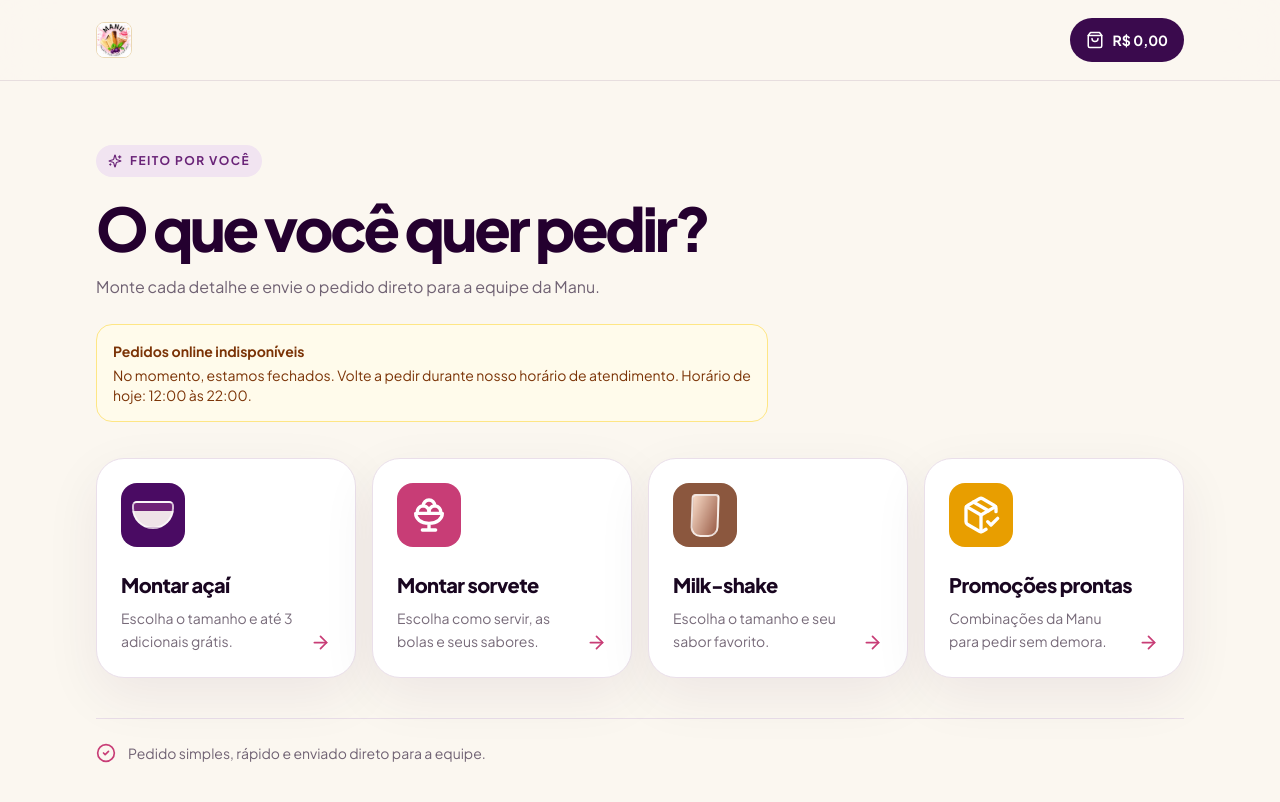
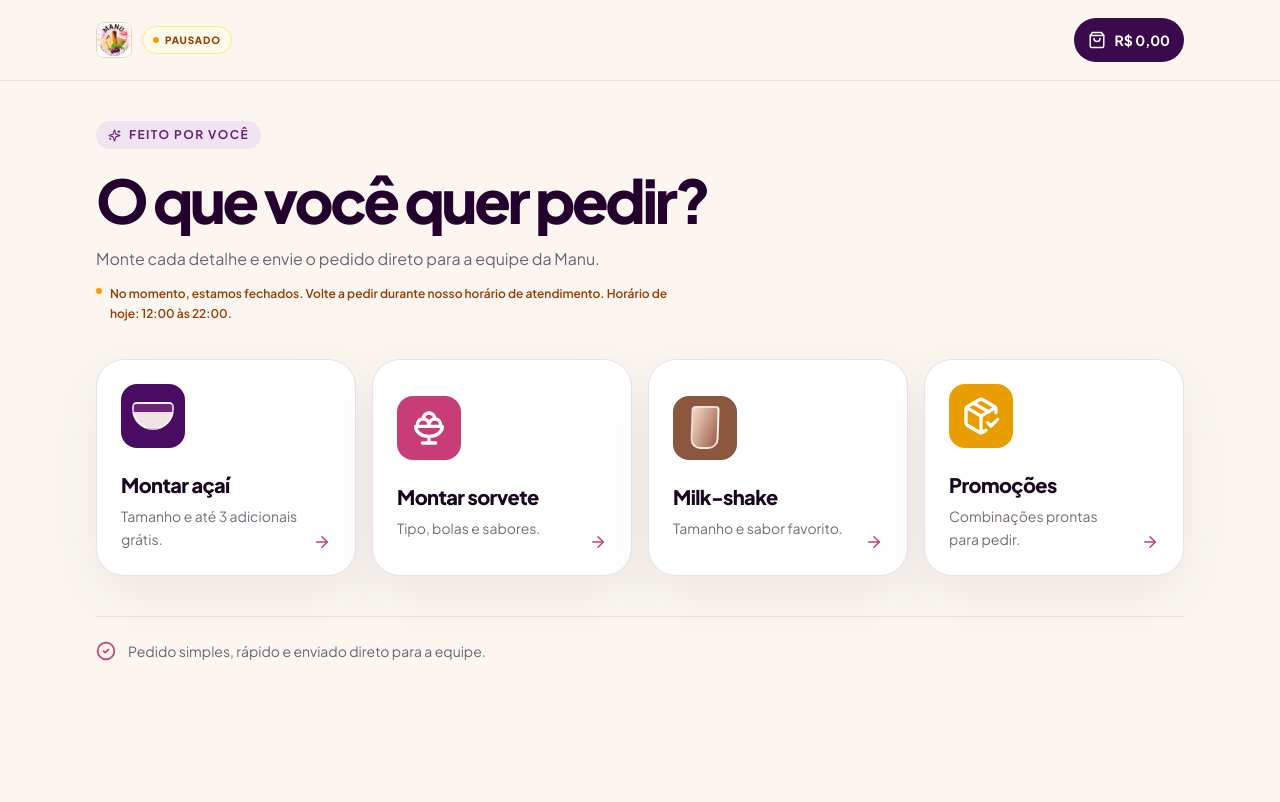
Before and after one commit to vitormtns/sorveteriadamanu, a Next.js app: page /delivery in a window 1280 px wide. Shown: the top 802 px of the page. Built offline with nearby package versions, Linux system fonts and the light colour scheme.

Commit message:
simplifica avisos e opções do delivery

```diff
--- a/src/components/delivery/delivery-builder.tsx
+++ b/src/components/delivery/delivery-builder.tsx
@@ -103,7 +103,7 @@ export function DeliveryBuilder() {
   if (orderId) return <Success id={orderId} restart={() => { setOrderId(""); setCart([]); setCustomer(emptyCustomer); reset(); }} />;
 
   return <main className="delivery-page min-h-screen bg-[#fbf7f0] text-[#190620]">
-    <header className="sticky top-0 z-40 border-b border-[#3a0a4d]/10 bg-[#fbf7f0]/90 backdrop-blur-xl"><div className="mx-auto flex h-16 max-w-6xl items-center justify-between px-4 md:h-20 md:px-8"><Link href="/" aria-label="Voltar para a página inicial"><BrandLogo compact /></Link><button onClick={() => { if (cart.length) { setKind("promo"); setStep(1); } }} className="flex min-h-11 items-center gap-2 rounded-full bg-[#3a0a4d] px-4 text-sm font-bold text-white"><ShoppingBag size={18} /> {formatCurrency(total)}{cart.length > 0 && <span className="grid h-5 min-w-5 place-items-center rounded-full bg-[#f8b900] px-1 text-[11px] text-[#24002f]">{cart.length}</span>}</button></div></header>
+    <header className="sticky top-0 z-40 border-b border-[#3a0a4d]/10 bg-[#fbf7f0]/90 backdrop-blur-xl"><div className="mx-auto flex h-16 max-w-6xl items-center justify-between gap-2 px-4 md:h-20 md:px-8"><div className="flex min-w-0 items-center gap-2.5"><Link href="/" aria-label="Voltar para a página inicial"><BrandLogo compact /></Link><span aria-label={availability.message} title={availability.message} className={`inline-flex min-h-7 shrink-0 items-center gap-1.5 rounded-full border px-2.5 text-[10px] font-extrabold uppercase tracking-[.08em] ${availability.acceptingOrders ? "border-emerald-200 bg-emerald-50 text-emerald-700" : "border-amber-200 bg-amber-50 text-amber-800"}`}><i className={`h-1.5 w-1.5 rounded-full ${availability.acceptingOrders ? "bg-emerald-500" : "bg-amber-500"}`} />{availability.acceptingOrders ? "Aberto" : "Pausado"}</span></div><button onClick={() => { if (cart.length) { setKind("promo"); setStep(1); } }} className="flex min-h-11 shrink-0 items-center gap-2 rounded-full bg-[#3a0a4d] px-3.5 text-sm font-bold text-white"><ShoppingBag size={18} /> {formatCurrency(total)}{cart.length > 0 && <span className="grid h-5 min-w-5 place-items-center rounded-full bg-[#f8b900] px-1 text-[11px] text-[#24002f]">{cart.length}</span>}</button></div></header>
     {!kind ? <Start choose={setKind} cart={cart} checkout={() => { setKind("promo"); setStep(1); }} availability={availability} hasPromotions={promotions.length > 0} /> :
       <div className="mx-auto max-w-6xl px-4 pb-32 pt-5 md:px-8 md:pt-8">
         {(building || step === 0) && <div className="mb-5 flex items-center justify-between"><button onClick={() => step === 0 ? reset() : setStep(x => x - 1)} className="flex min-h-11 items-center gap-1 text-sm font-bold text-[#4a0b63]"><ChevronLeft size={20} /> Voltar</button>{building && <div className="flex gap-2" aria-label={`Etapa ${step + 1} de ${stepCount}`}>{Array.from({ length: stepCount }).map((_, i) => <span key={i} className={`h-2 rounded-full transition-all ${i <= step ? "w-7 bg-[#c83d76]" : "w-2 bg-[#dfd3df]"}`} />)}</div>}<span className="text-xs font-bold uppercase tracking-[.12em] text-[#7b6b7d]">{building ? `${step + 1}/${stepCount}` : "Promoções"}</span></div>}
@@ -115,13 +115,12 @@ export function DeliveryBuilder() {
 }
 
 function Start({ choose, cart, checkout, availability, hasPromotions }: { choose: (kind: Kind) => void; cart: CartItem[]; checkout: () => void; availability: ReturnType<typeof getStoreAvailability>; hasPromotions: boolean }) {
-  return <div className="mx-auto max-w-6xl px-4 pb-16 pt-10 md:px-8 md:pt-16"><div className="max-w-2xl"><span className="inline-flex items-center gap-2 rounded-full bg-[#f1e4f1] px-3 py-2 text-xs font-bold uppercase tracking-[.12em] text-[#6a2478]"><Sparkles size={14} /> Feito por você</span><h1 className="mt-5 text-4xl font-extrabold leading-[1.02] tracking-[-.055em] text-[#24002f] md:text-6xl">O que você quer pedir?</h1><p className="mt-4 max-w-lg leading-relaxed text-[#706273]">Monte cada detalhe e envie o pedido direto para a equipe da Manu.</p></div>
-    <div className={`mt-6 max-w-2xl rounded-2xl border p-4 text-sm ${availability.acceptingOrders ? "border-emerald-200 bg-emerald-50 text-emerald-800" : "border-amber-200 bg-amber-50 text-amber-900"}`}><strong className="block">{availability.acceptingOrders ? "Estamos aceitando pedidos" : "Pedidos online indisponíveis"}</strong><span className="mt-1 block">{availability.message}</span></div>
-    {cart.length > 0 && <button onClick={checkout} className="mt-6 flex min-h-14 w-full items-center justify-between rounded-2xl bg-[#24002f] px-5 font-bold text-white md:max-w-md"><span>{cart.length} {cart.length === 1 ? "item no pedido" : "itens no pedido"}</span><span className="flex items-center gap-2 text-[#f8b900]">Finalizar <ArrowRight size={18} /></span></button>}
-    <div className="mt-9 grid gap-4 md:grid-cols-2 lg:grid-cols-4"><Choice title="Montar açaí" text="Escolha o tamanho e até 3 adicionais grátis." color="bg-[#4a0b63]" icon={<span className="delivery-mini-bowl" />} action={() => choose("acai")} /><Choice title="Montar sorvete" text="Escolha como servir, as bolas e seus sabores." color="bg-[#c83d76]" icon={<IceCreamBowl size={40} />} action={() => choose("icecream")} /><Choice title="Milk-shake" text="Escolha o tamanho e seu sabor favorito." color="bg-[#8b573e]" icon={<span className="delivery-mini-shake" />} action={() => choose("milkshake")} />{hasPromotions && <Choice title="Promoções prontas" text="Combinações da Manu para pedir sem demora." color="bg-[#e89e00]" icon={<PackageCheck size={40} />} action={() => choose("promo")} />}</div>
+  return <div className="mx-auto max-w-6xl px-4 pb-16 pt-6 md:px-8 md:pt-10"><div className="max-w-2xl"><span className="inline-flex items-center gap-2 rounded-full bg-[#f1e4f1] px-3 py-1.5 text-[10px] font-bold uppercase tracking-[.12em] text-[#6a2478] md:text-xs"><Sparkles size={13} /> Feito por você</span><h1 className="mt-3 text-[2rem] font-extrabold leading-[1.02] tracking-[-.055em] text-[#24002f] min-[390px]:text-4xl md:mt-5 md:text-6xl">O que você quer pedir?</h1><p className="mt-2 max-w-lg text-sm leading-relaxed text-[#706273] md:mt-4 md:text-base">Monte cada detalhe e envie o pedido direto para a equipe da Manu.</p>{!availability.acceptingOrders && <p className="mt-3 flex max-w-xl items-start gap-2 text-xs font-semibold leading-relaxed text-amber-800"><span className="mt-1 h-1.5 w-1.5 shrink-0 rounded-full bg-amber-500" />{availability.message}</p>}</div>
+    {cart.length > 0 && <button onClick={checkout} className="mt-4 flex min-h-13 w-full items-center justify-between rounded-2xl bg-[#24002f] px-5 font-bold text-white md:mt-6 md:max-w-md"><span>{cart.length} {cart.length === 1 ? "item no pedido" : "itens no pedido"}</span><span className="flex items-center gap-2 text-[#f8b900]">Finalizar <ArrowRight size={18} /></span></button>}
+    <div className="mt-5 grid grid-cols-2 gap-3 md:mt-9 md:gap-4 lg:grid-cols-4"><Choice title="Montar açaí" text="Tamanho e até 3 adicionais grátis." color="bg-[#4a0b63]" icon={<span className="delivery-mini-bowl" />} action={() => choose("acai")} /><Choice title="Montar sorvete" text="Tipo, bolas e sabores." color="bg-[#c83d76]" icon={<IceCreamBowl size={32} className="md:h-10 md:w-10" />} action={() => choose("icecream")} /><Choice title="Milk-shake" text="Tamanho e sabor favorito." color="bg-[#8b573e]" icon={<span className="delivery-mini-shake" />} action={() => choose("milkshake")} />{hasPromotions && <Choice title="Promoções" text="Combinações prontas para pedir." color="bg-[#e89e00]" icon={<PackageCheck size={32} className="md:h-10 md:w-10" />} action={() => choose("promo")} />}</div>
     <div className="mt-10 flex items-center gap-3 border-t border-[#e9dde8] pt-6 text-sm text-[#706273]"><CheckCircle2 className="text-[#c83d76]" size={20} />Pedido simples, rápido e enviado direto para a equipe.</div></div>;
 }
-function Choice({ title, text, color, icon, action }: { title: string; text: string; color: string; icon: React.ReactNode; action: () => void }) { return <button onClick={action} className="group relative min-h-52 overflow-hidden rounded-[28px] border border-[#eadfea] bg-white p-6 text-left shadow-[0_18px_55px_rgba(50,8,65,.07)] transition hover:-translate-y-1"><span className={`grid h-16 w-16 place-items-center rounded-2xl text-white ${color}`}>{icon}</span><h2 className="mt-6 text-xl font-extrabold tracking-[-.03em]">{title}</h2><p className="mt-2 pr-8 text-sm leading-relaxed text-[#776a79]">{text}</p><ArrowRight className="absolute bottom-6 right-6 text-[#c83d76]" size={21} /></button>; }
+function Choice({ title, text, color, icon, action }: { title: string; text: string; color: string; icon: React.ReactNode; action: () => void }) { return <button onClick={action} className="group relative min-h-44 overflow-hidden rounded-[22px] border border-[#eadfea] bg-white p-4 text-left shadow-[0_12px_38px_rgba(50,8,65,.06)] transition hover:-translate-y-1 md:min-h-52 md:rounded-[28px] md:p-6 md:shadow-[0_18px_55px_rgba(50,8,65,.07)]"><span className={`grid h-12 w-12 place-items-center rounded-xl text-white md:h-16 md:w-16 md:rounded-2xl ${color}`}>{icon}</span><h2 className="mt-4 text-base font-extrabold leading-tight tracking-[-.03em] md:mt-6 md:text-xl">{title}</h2><p className="mt-1.5 pr-3 text-xs leading-relaxed text-[#776a79] md:mt-2 md:pr-8 md:text-sm">{text}</p><ArrowRight className="absolute bottom-4 right-4 text-[#c83d76] md:bottom-6 md:right-6" size={18} /></button>; }
 function Heading({ title, text }: { title: string; text: string }) { return <div className="mb-6"><h2 className="text-2xl font-extrabold tracking-[-.04em] text-[#24002f]">{title}</h2><p className="mt-2 text-sm leading-relaxed text-[#756878]">{text}</p></div>; }
 function Options({ values, selected, choose }: { values: { label: string; sub?: string }[]; selected: string | string[]; choose: SetText }) { return <div className="grid grid-cols-2 gap-3">{values.map(x => { const active = Array.isArray(selected) ? selected.includes(x.label) : selected === x.label; return <button key={x.label} onClick={() => choose(x.label)} className={`relative min-h-20 rounded-2xl border p-4 text-left transition ${active ? "border-[#6d2779] bg-[#f4eaf4] shadow-[inset_0_0_0_1px_#6d2779]" : "border-[#eadfea] bg-[#fffdfb]"}`}><span className="block text-sm font-extrabold">{x.label}</span>{x.sub && <span className="mt-1 block text-xs text-[#817284]">{x.sub}</span>}{active && <span className="absolute right-3 top-3 grid h-5 w-5 place-items-center rounded-full bg-[#6d2779] text-white"><Check size={12} /></span>}</button>; })}</div>; }
 
```
Also changed, not shown: src/components/landing/delivery-section.tsx (+1 -1 lines).
